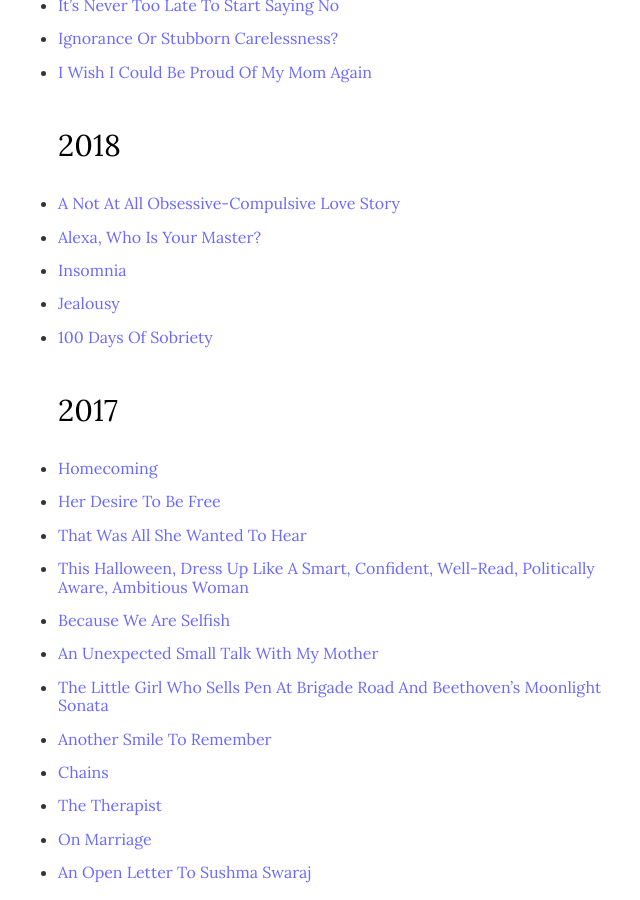
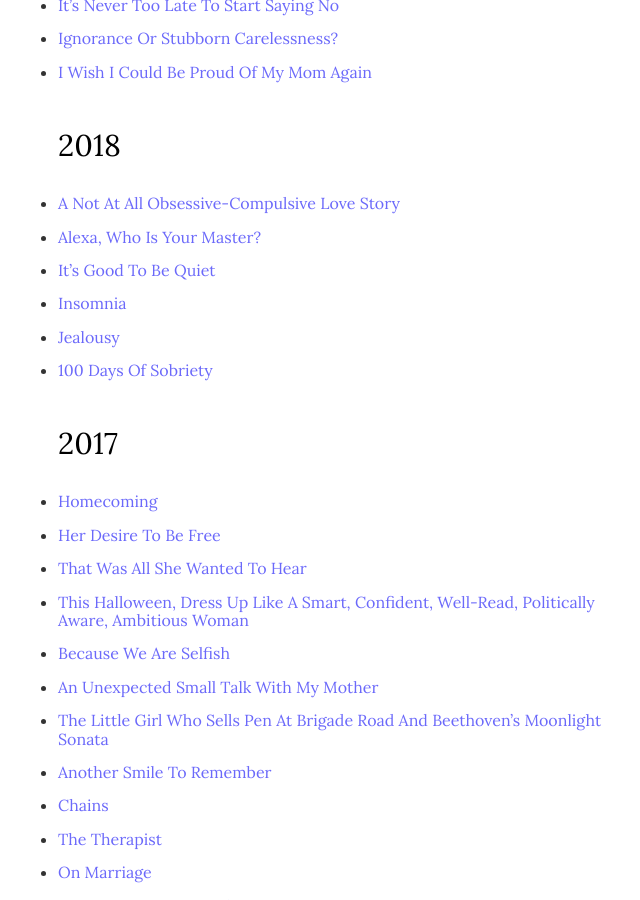
Before and after one commit to argumentativeyouth/pblog, a Jekyll site: the page built from _pages/all-posts.md, in a window 1280 px wide and 900 px high, scrolled down 1300 px. Shown: the whole window, without its empty margins (307-947 px from the left). Built offline with Jekyll 4.4.1, drawn with Linux system fonts in a browser that asks for light colours.

Commit message:
Update all-posts.md

```diff
--- a/_pages/all-posts.md
+++ b/_pages/all-posts.md
@@ -37,6 +37,7 @@ image:
 ## 2018
 * [A Not At All Obsessive-Compulsive Love Story](https://pritams.blog/a-not-at-all-obsessive-compulsive-love-story/)
 * [Alexa, Who Is Your Master?](https://pritams.blog/alexa-who-is-your-master/)
+* [It's Good To Be Quiet](https://pritams.blog/its-good-to-be-quiet)
 * [Insomnia](https://pritams.blog/insomnia/)
 * [Jealousy](https://pritams.blog/jealousy/)
 * [100 Days Of Sobriety](https://pritams.blog/100-days-of-sobriety/)
```
